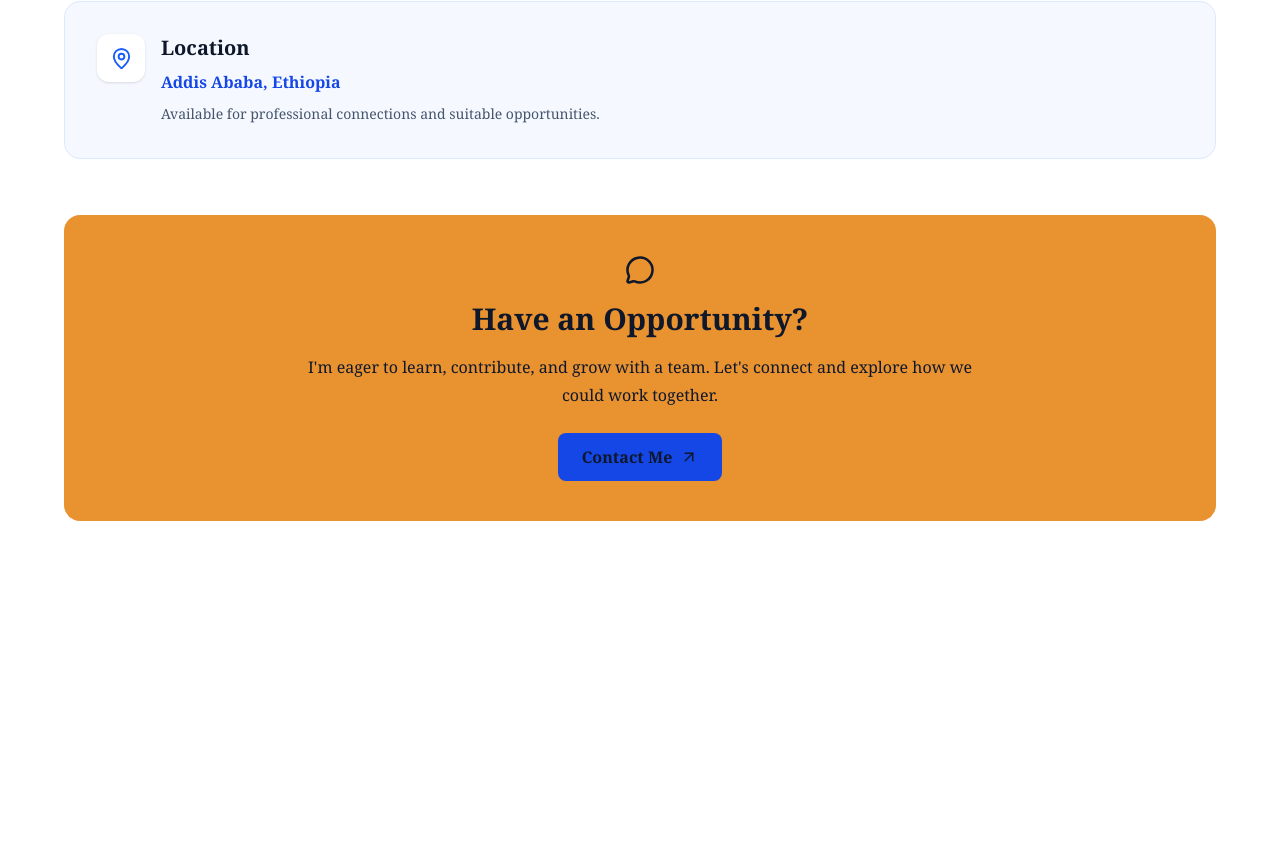
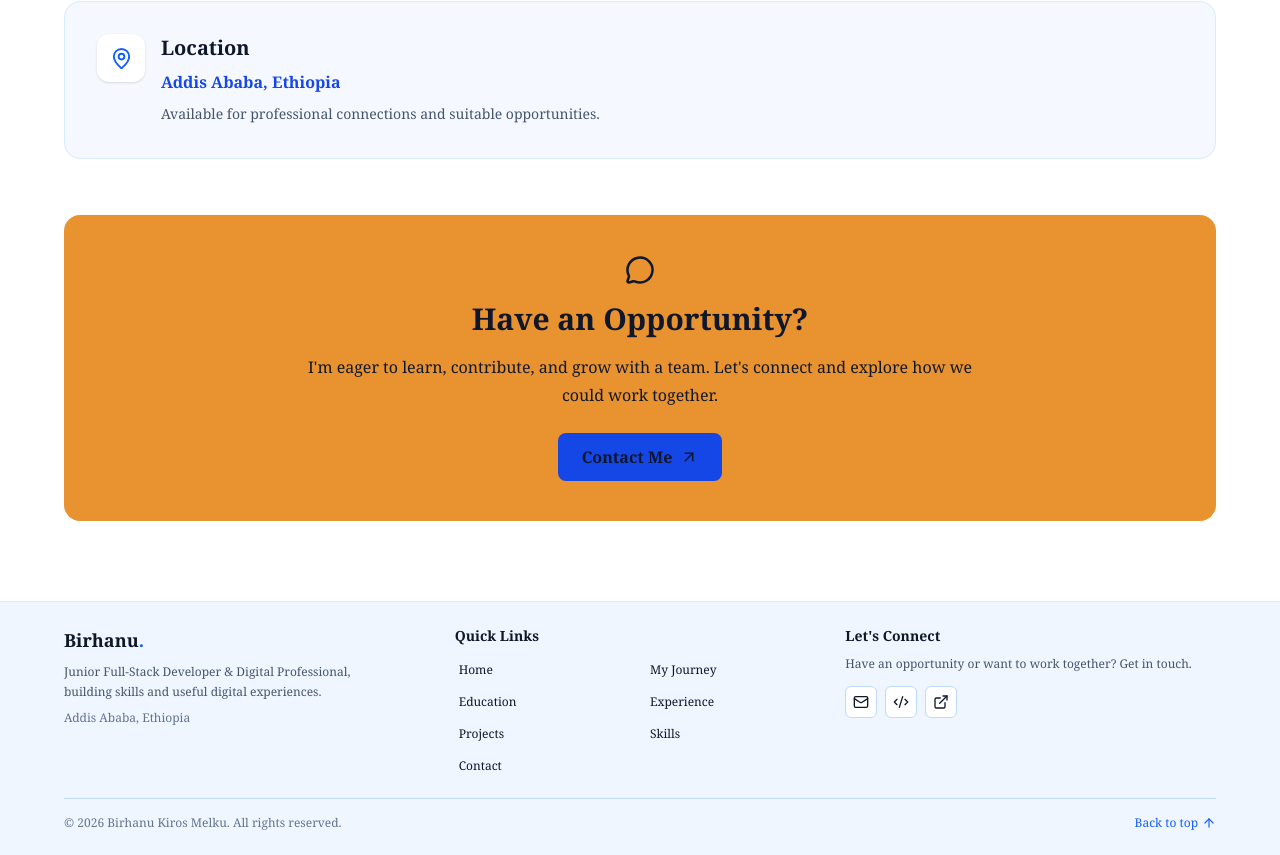
Before and after one commit to birhanukiros-tech/Birhanu-Kiros-Portfolio, a React (Vite) app: page /contact in a window 1280 px wide. Shown: the part 1016-1871 px from the top of the page. Before the commit the page ends 1617 px from the top, so only its background shows below. Built offline with nearby package versions, Linux system fonts and the light colour scheme.

Commit message:
Add compact portifolio footer

```diff
--- a/src/App.jsx
+++ b/src/App.jsx
@@ -2,6 +2,8 @@
 import { BrowserRouter, Routes, Route } from "react-router-dom";
 
 import Navbar from "./components/layout/Navbar";
+import Footer from "./components/layout/Footer";
+
 import Home from "./sections/Home";
 import Journey from "./sections/Journey";
 import Education from "./sections/Education";
@@ -9,6 +11,7 @@ import Experience from "./sections/Experience";
 import Projects from "./sections/Projects";
 import Skills from "./sections/Skills";
 import Contact from "./sections/Contact";
+
 function App() {
   return (
     <BrowserRouter>
@@ -20,12 +23,13 @@ function App() {
           <Route path="/journey" element={<Journey />} />
           <Route path="/education" element={<Education />} />
           <Route path="/experience" element={<Experience />} />
-          <Route path="/projects" element={<Projects/>} />
-          <Route path="/skills" element={<Skills/>} />
+          <Route path="/projects" element={<Projects />} />
+          <Route path="/skills" element={<Skills />} />
           <Route path="/contact" element={<Contact />} />
-
         </Routes>
       </main>
+
+      <Footer />
     </BrowserRouter>
   );
 }
--- a/src/components/layout/Footer.jsx
+++ b/src/components/layout/Footer.jsx
@@ -0,0 +1,125 @@
+import { Link } from "react-router-dom";
+import { Mail, Code2, ExternalLink, ArrowUp } from "lucide-react";
+
+const footerLinks = [
+  { label: "Home", to: "/" },
+  { label: "My Journey", to: "/journey" },
+  { label: "Education", to: "/education" },
+  { label: "Experience", to: "/experience" },
+  { label: "Projects", to: "/projects" },
+  { label: "Skills", to: "/skills" },
+  { label: "Contact", to: "/contact" },
+];
+
+function Footer() {
+  return (
+    <footer className="border-t border-blue-100 bg-[#EFF6FF] px-5 py-6 font-[Georgia]">
+      <div className="mx-auto max-w-6xl">
+        <div className="grid gap-5 sm:grid-cols-2 lg:grid-cols-3">
+          <div>
+            <Link
+              to="/"
+              className="text-lg font-bold text-slate-900"
+            >
+              Birhanu<span className="text-blue-600">.</span>
+            </Link>
+
+            <p className="mt-2 max-w-xs text-xs leading-5 text-slate-600">
+              Junior Full-Stack Developer & Digital Professional,
+              building skills and useful digital experiences.
+            </p>
+
+            <p className="mt-2 text-xs text-slate-500">
+              Addis Ababa, Ethiopia
+            </p>
+          </div>
+
+          <div>
+            <h2 className="text-sm font-bold text-slate-900">
+              Quick Links
+            </h2>
+
+            <nav
+              aria-label="Footer navigation"
+              className="mt-3 grid grid-cols-2 gap-x-3 gap-y-2"
+            >
+              {footerLinks.map((link) => (
+                <Link
+                  key={link.to}
+                  to={link.to}
+                 className="inline-block rounded px-1 py-1 text-xs text-slate-600 transition-all duration-200 hover:translate-x-1 hover:bg-blue-600 hover:text-blue-700 hover:underline"
+                >
+                  {link.label}
+                </Link>
+              ))}
+            </nav>
+          </div>
+
+          <div>
+            <h2 className="text-sm font-bold text-slate-900">
+              Let's Connect
+            </h2>
+
+            <p className="mt-2 text-xs leading-5 text-slate-600">
+              Have an opportunity or want to work together? Get in touch.
+            </p>
+
+            <div className="mt-3 flex gap-2">
+              <a
+                href="mailto:brightzbrave@gmail.com"
+                aria-label="Email Birhanu"
+                title="Email"
+                className="flex h-8 w-8 items-center justify-center
+                rounded-md border border-blue-200 bg-white text-blue-600
+                transition-all duration-200 hover:-translate-y-1 hover:border-blue-500 hover:bg-blue-600 hover:text-white hover:shadow-md"
+              >
+                <Mail size={16} />
+              </a>
+
+              <a
+                href="https://github.com/birhanukiros-tech"
+                target="_blank"
+                rel="noopener noreferrer"
+                aria-label="GitHub profile"
+                title="GitHub"
+                className="flex h-8 w-8 items-center justify-center rounded-md border border-blue-200 bg-white text-blue-600 transition-all duration-200 hover:-translate-y-1 hover:border-blue-500 hover:bg-blue-600 hover:text-white hover:shadow-md"
+              >
+                <Code2 size={16} />
+              </a>
+
+              <a
+                href="https://www.linkedin.com/in/birhanukirosmelku"
+                target="_blank"
+                rel="noopener noreferrer"
+                aria-label="LinkedIn profile"
+                title="LinkedIn"
+                className="flex h-8 w-8 items-center justify-center rounded-md border border-blue-200 bg-white text-blue-600 transition-all duration-200 hover:-translate-y-1 hover:border-blue-500 hover:bg-blue-600 hover:text-white hover:shadow-md"
+              >
+                <ExternalLink size={16} />
+              </a>
+            </div>
+          </div>
+        </div>
+
+        <div className="mt-5 flex flex-col gap-3 border-t border-blue-200 pt-4 text-xs text-slate-500 sm:flex-row sm:items-center sm:justify-between">
+          <p>
+            © {new Date().getFullYear()} Birhanu Kiros Melku. All rights reserved.
+          </p>
+
+          <button
+            type="button"
+            onClick={() =>
+              window.scrollTo({ top: 0, behavior: "smooth" })
+            }
+            className="inline-flex items-center gap-1 self-start font-medium text-blue-600 transition hover:text-blue-800 sm:self-auto"
+          >
+            Back to top
+            <ArrowUp size={14} />
+          </button>
+        </div>
+      </div>
+    </footer>
+  );
+}
+
+export default Footer;
```
